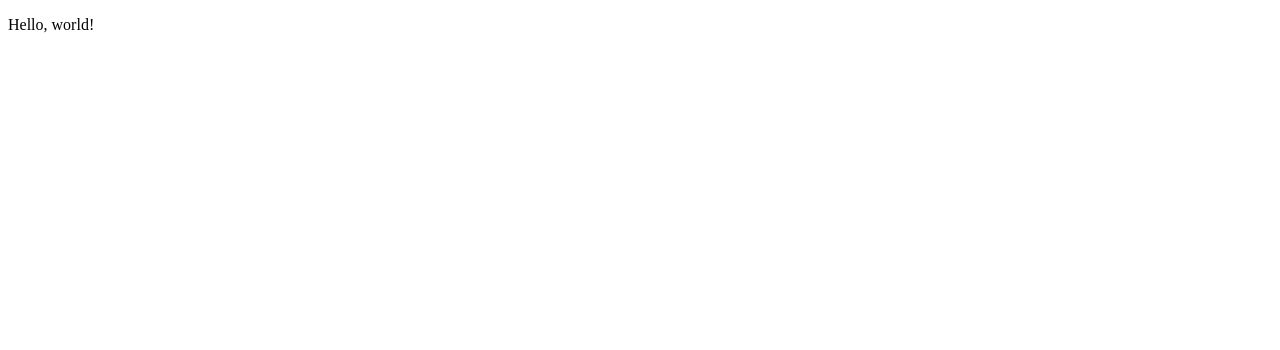
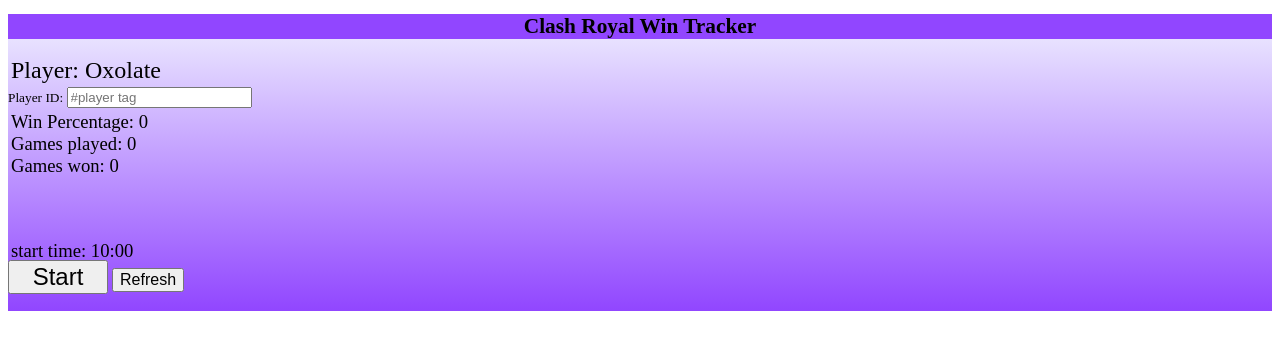
Before and after one commit to Drybonez235/Clash_Royal_Win_Rate_Tracker, a plain HTML site: page index.html in a window 1280 px wide. Drawn offline with Linux system fonts and the light colour scheme; a script that the page names is missing.

Commit message:
Added a bunch of CSS and HTML

```diff
--- a/index.html
+++ b/index.html
@@ -1,6 +1,48 @@
 <!DOCTYPE HTML>
-<title>Hello World!</title>
-<p>Hello, world!</p>
-<script src="https://extension-files.twitch.tv/helper/v1/twitch-ext.min.js"></script>
+<head>
+    <title>Clash Royal Win Rate Tracker</title>
+    <link rel="stylesheet" href="style.css">
+</head>
+<body>
+    <div id="gradient">
+        <h1>Clash Royal Win Tracker</h1>
+        <div id="player_info">
+            <div id="player_name_input">
+                <p id="player">Player:<p>
+                <p id="input_name">Oxolate</p>
+            </div>
+            <div id="player_id_input">
+                <p id="player_id">Player ID:</p>
+                <input placeholder="#player tag">
+            </div>
+        </div>
+        <div id="fetched_info">
+            <div id="win_rate_input">
+                <p>Win Percentage:</p>
+                <p>0</p>
+            </div>
+            <div id="games_played_input">
+                <p>Games played:</p>
+                <p>0</p>
+            </div>
+            <div id="games_won_input">
+                <p>Games won:</p>
+                <p>0</p>
+            </div>
+            <!-- Write your comments here -->
+            <div id="time">
+                <p>start time: </p>
+                <p>10:00</p>
+            </div>
+        </div>
+    </div>
+        <div id="buttons">
+           <button type="button" id="start">Start</button>
+           <button type="button" id="refresh">Refresh</button>
+        </div>
+
+    <script src="https://extension-files.twitch.tv/helper/v1/twitch-ext.min.js"></script>
+    <script src="javascript.js"></script>
+</body>
 
 <!-- index.html -->
--- a/javascript.js
+++ b/javascript.js
@@ -31,6 +31,7 @@
       //let data1 = data.slice(1, -1);
       let url = JSON.parse(data);
       console.log(url);
+        document.querySelector("#change").value("It worked!");
     });
   })
   .on("error", err => {
--- /dev/null
+++ b/style.css
@@ -0,0 +1,59 @@
+@charset "utf-8";
+
+body {
+    font-family: "Roobert";
+}
+
+#gradient {
+    background-image: linear-gradient(#F0F0FF, #9146FF);*/
+    /*background: #F0F0FF;*/
+    repeat: none;
+}
+
+h1 {
+    font-size: 16pt;
+    background-color: rgb(145, 70, 255);
+    text-align: center;
+}
+
+div p {
+    display: inline;
+}
+
+#player_name_input {
+    font-size: 18pt;
+    padding: 3px;
+}
+
+#player_id_input{
+    font-size: 10pt;
+}
+
+#player_info {
+    border: 3px solid black);
+}
+
+#fetched_info {
+    font-size: 14pt;
+    margin: 3px;
+    height: 200px
+}
+
+#buttons {
+    position: absolute;
+    top: 260px;
+}
+
+#start {
+    font-size: 24px;
+    width: 100px;
+}
+
+#refresh {
+    font-size: 16px;
+}
+
+#time {
+    position: absolute;
+    top: 240px;
+}
```
Also changed, not shown: 1 other file.
